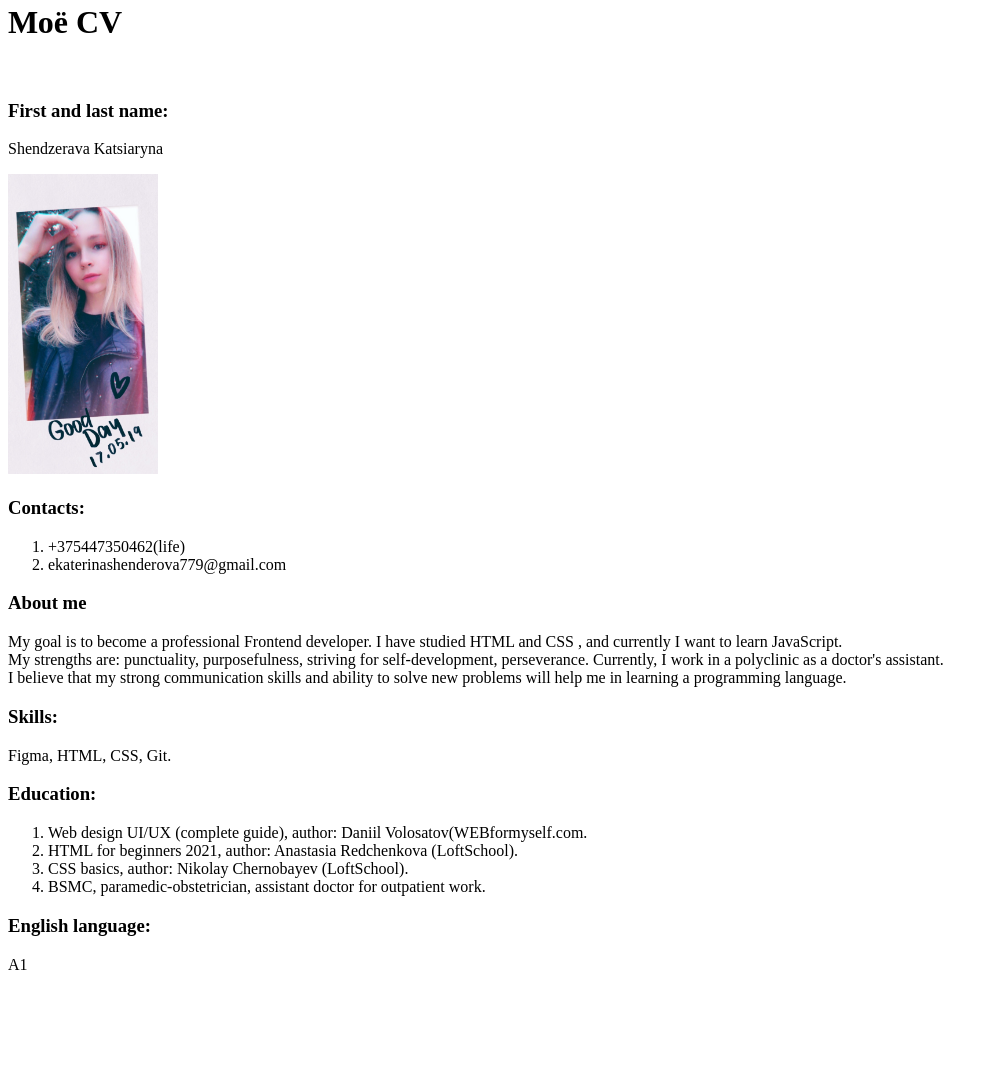
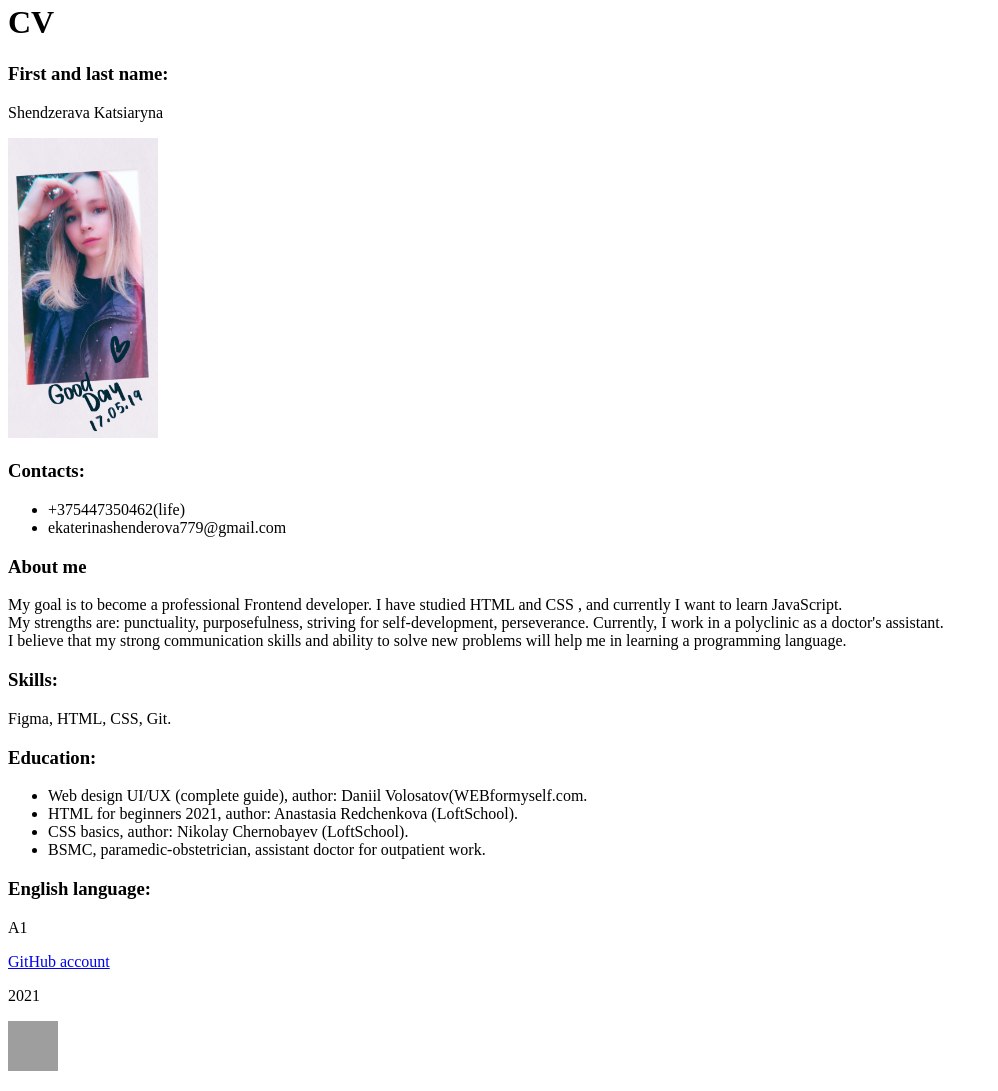
Before and after one commit to Katrashka/rsschool-cv, a plain HTML site: page index.html in a window 1280 px wide. Shown: the part 17-1108 px from the top of the page, without its empty margins (0-998 px from the left). Before the commit the page ends 1007 px from the top, so only its background shows below. Drawn offline with Linux system fonts and the light colour scheme; grey boxes are pictures that could not be loaded.

Commit message:
feat: add footer and semantic tags

```diff
--- a/index.html
+++ b/index.html
@@ -5,17 +5,24 @@
     <title>HTML, CSS & Git Basics</title>
     </head>
     <body>
-        <div class="block1" >
-        <h1>Моё CV</h1>
-        <br>
+        <div class="cv" >
+            <header>
+                <h1>CV</h1>
+            </header>
+            <main>
+                <section>
                     <h3>First and last name: </h3>
                     <p>Shendzerava Katsiaryna </p>
-        <img src="t-ZjW6AeJzw.jpg" width="150" height="300" alt="Фото">
+                    <img src="t-ZjW6AeJzw.jpg" width="150" height="300" alt="photo">
+                </section>
+                <section>
                 <h3>Contacts: </h3>
-        <ol>
+                    <ul>
                         <li>+375447350462(life)</li>
                         <li>ekaterinashenderova779@gmail.com</li>
-        </ol>
+                    </ul>
+                </section>
+                <section>
                     <h3>About me</h3>
                     <p>My goal is to become a professional Frontend developer. I have studied HTML and CSS , and currently I want to learn JavaScript.
                         <br>
@@ -23,18 +30,32 @@
                         <br>
                         I believe that my strong communication skills and ability to solve new problems will help me in learning a programming language.
                     </p>
+                </section>
+                <section>
                     <h3>Skills:</h3>
                     <p>Figma, HTML, CSS, Git.</p>
+                </section>
+                <section>
                     <h3>Education:</h3>
-        <ol>
+                    <ul>
                         <li>Web design UI/UX (complete guide), author: Daniil Volosatov(WEBformyself.com.</li>
                         <li>HTML for beginners 2021, author: Anastasia Redchenkova (LoftSchool).</li>
                         <li>CSS basics, author: Nikolay Chernobayev (LoftSchool).</li>
                         <li>BSMC, paramedic-obstetrician, assistant doctor for outpatient work.</li>
-        </ol>
+                    </ul>
+                </section>
+                <section>
                     <h3>English language: </h3>
                     <p>А1</p>
+                </section>
+            </main>
         </div>
+        <footer>
+            <p><a href="https://github.com/Katrashka">GitHub account </a></p>
+            <p><time>2021</time></p>
+            <p><a href="https://rs.school/js/"><img src="https://rs.school/images/rs_school_js.svg" width="50" height="50" alt="logo"></a></p>
+        </footer>
+
 
     </body>
 </html>
```
Lines whose indentation alone changed are shown as unchanged.
